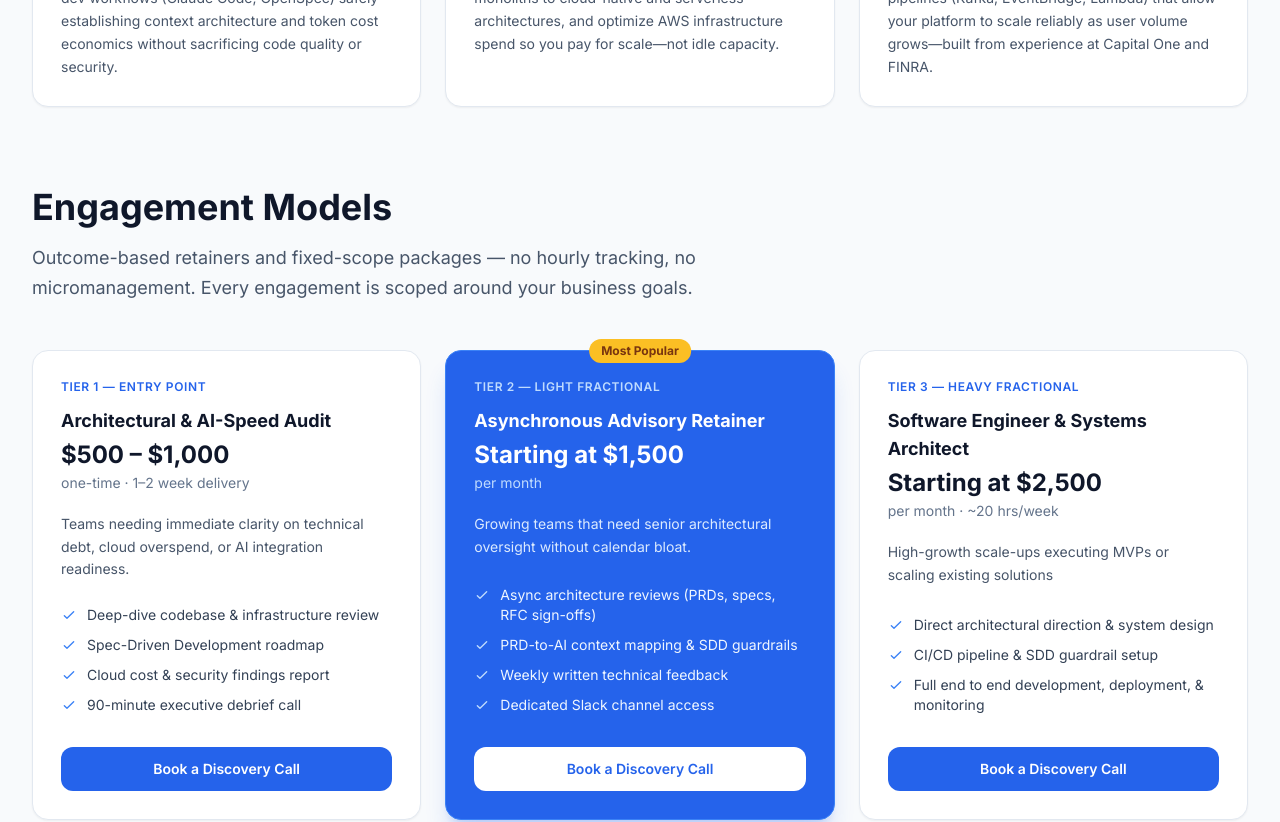
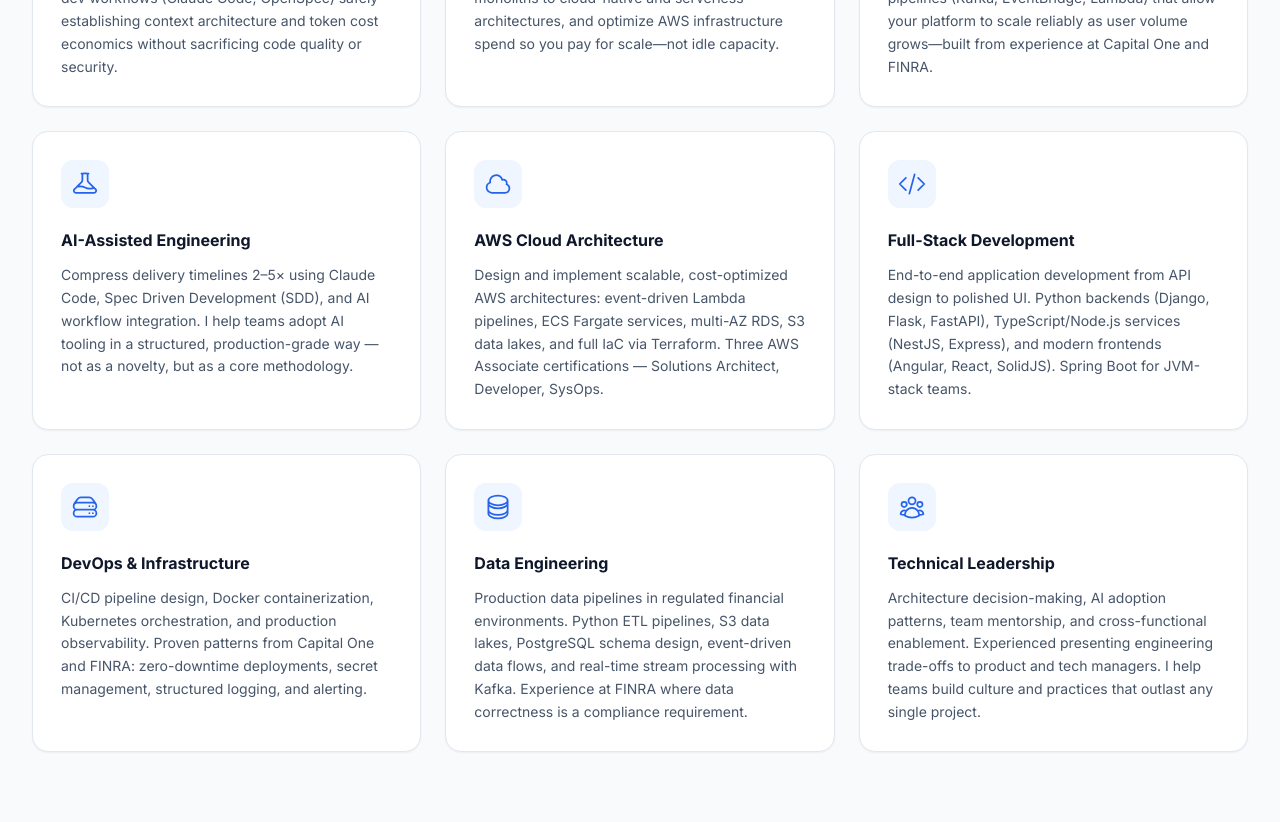
Before and after one commit to ryanwaite28/rmwllc-consulting, a Next.js app: page / in a window 1280 px wide. Shown: the part 1280-2102 px from the top of the page. Built offline with nearby package versions, Linux system fonts and the light colour scheme.

Commit message:
fixup services; updated deploy

```diff
--- a/src/components/Services.tsx
+++ b/src/components/Services.tsx
@@ -7,7 +7,7 @@ const pillars = [
     ),
     title: 'AI Operations & Spec-Driven Development',
     description:
-      'We help your engineering team adopt AI-assisted dev workflows (Claude Code, OpenSpec) safely—establishing context architecture and token cost economics without sacrificing code quality or security.',
+      'I help your engineering team adopt AI-assisted dev workflows (Claude Code, OpenSpec) safely—establishing context architecture and token cost economics without sacrificing code quality or security.',
   },
   {
     icon: (
@@ -17,7 +17,7 @@ const pillars = [
     ),
     title: 'Cloud Modernization & Cost Optimization',
     description:
-      'We untangle legacy technical debt, migrate monoliths to cloud-native and serverless architectures, and optimize AWS infrastructure spend so you pay for scale—not idle capacity.',
+      'I untangle legacy technical debt, migrate monoliths to cloud-native and serverless architectures, and optimize AWS infrastructure spend so you pay for scale—not idle capacity.',
   },
   {
     icon: (
@@ -27,7 +27,74 @@ const pillars = [
     ),
     title: 'Event-Driven & Scalable Backends',
     description:
-      'We design decoupled, event-driven streaming pipelines (Kafka, EventBridge, Lambda) that allow your platform to scale reliably as user volume grows—built from experience at Capital One and FINRA.',
+      'I design decoupled, event-driven streaming pipelines (Kafka, EventBridge, Lambda) that allow your platform to scale reliably as user volume grows—built from experience at Capital One and FINRA.',
+  },
+  //
+  {
+    icon: (
+      <svg className="w-7 h-7" fill="none" stroke="currentColor" viewBox="0 0 24 24">
+        <path strokeLinecap="round" strokeLinejoin="round" strokeWidth={1.5} d="M9.75 3.104v5.714a2.25 2.25 0 01-.659 1.591L5 14.5M9.75 3.104c-.251.023-.501.05-.75.082m.75-.082a24.301 24.301 0 014.5 0m0 0v5.714c0 .597.237 1.17.659 1.591L19.8 15.3M14.25 3.104c.251.023.501.05.75.082M19.8 15.3l-1.57.393A9.065 9.065 0 0112 15a9.065 9.065 0 00-6.23-.693L5 14.5m14.8.8l1.402 1.402c1 1 .03 2.798-1.402 2.798H4.2c-1.432 0-2.402-1.798-1.402-2.798L4.2 15.3" />
+      </svg>
+    ),
+    title: 'AI-Assisted Engineering',
+    description:
+      'Compress delivery timelines 2–5× using Claude Code, Spec Driven Development (SDD), and AI workflow integration. I help teams adopt AI tooling in a structured, production-grade way — not as a novelty, but as a core methodology.',
+    tags: ['Claude Code', 'SDD / OpenSpec', 'Prompt Engineering', 'AI Ops'],
+  },
+  {
+    icon: (
+      <svg className="w-7 h-7" fill="none" stroke="currentColor" viewBox="0 0 24 24">
+        <path strokeLinecap="round" strokeLinejoin="round" strokeWidth={1.5} d="M2.25 15a4.5 4.5 0 004.5 4.5H18a3.75 3.75 0 001.332-7.257 3 3 0 00-3.758-3.848 5.25 5.25 0 00-10.233 2.33A4.502 4.502 0 002.25 15z" />
+      </svg>
+    ),
+    title: 'AWS Cloud Architecture',
+    description:
+      'Design and implement scalable, cost-optimized AWS architectures: event-driven Lambda pipelines, ECS Fargate services, multi-AZ RDS, S3 data lakes, and full IaC via Terraform. Three AWS Associate certifications — Solutions Architect, Developer, SysOps.',
+    tags: ['Lambda', 'ECS', 'Terraform', 'EventBridge', 'SQS/SNS', 'CDK'],
+  },
+  {
+    icon: (
+      <svg className="w-7 h-7" fill="none" stroke="currentColor" viewBox="0 0 24 24">
+        <path strokeLinecap="round" strokeLinejoin="round" strokeWidth={1.5} d="M17.25 6.75L22.5 12l-5.25 5.25m-10.5 0L1.5 12l5.25-5.25m7.5-3l-4.5 16.5" />
+      </svg>
+    ),
+    title: 'Full-Stack Development',
+    description:
+      'End-to-end application development from API design to polished UI. Python backends (Django, Flask, FastAPI), TypeScript/Node.js services (NestJS, Express), and modern frontends (Angular, React, SolidJS). Spring Boot for JVM-stack teams.',
+    tags: ['Python', 'TypeScript', 'Node.js', 'Angular', 'React', 'Spring Boot'],
+  },
+  {
+    icon: (
+      <svg className="w-7 h-7" fill="none" stroke="currentColor" viewBox="0 0 24 24">
+        <path strokeLinecap="round" strokeLinejoin="round" strokeWidth={1.5} d="M5.25 14.25h13.5m-13.5 0a3 3 0 01-3-3m3 3a3 3 0 100 6h13.5a3 3 0 100-6m-16.5-3a3 3 0 013-3h13.5a3 3 0 013 3m-19.5 0a4.5 4.5 0 01.9-2.7L5.737 5.1a3.375 3.375 0 012.7-1.35h7.126c1.062 0 2.062.5 2.7 1.35l2.587 3.45a4.5 4.5 0 01.9 2.7m0 0a3 3 0 01-3 3m0 3h.008v.008h-.008v-.008zm0-6h.008v.008h-.008v-.008zm-3 6h.008v.008h-.008v-.008zm0-6h.008v.008h-.008v-.008z" />
+      </svg>
+    ),
+    title: 'DevOps & Infrastructure',
+    description:
+      'CI/CD pipeline design, Docker containerization, Kubernetes orchestration, and production observability. Proven patterns from Capital One and FINRA: zero-downtime deployments, secret management, structured logging, and alerting.',
+    tags: ['Kubernetes', 'Docker', 'Jenkins', 'GitHub Actions', 'Prometheus'],
+  },
+  {
+    icon: (
+      <svg className="w-7 h-7" fill="none" stroke="currentColor" viewBox="0 0 24 24">
+        <path strokeLinecap="round" strokeLinejoin="round" strokeWidth={1.5} d="M20.25 6.375c0 2.278-3.694 4.125-8.25 4.125S3.75 8.653 3.75 6.375m16.5 0c0-2.278-3.694-4.125-8.25-4.125S3.75 4.097 3.75 6.375m16.5 0v11.25c0 2.278-3.694 4.125-8.25 4.125s-8.25-1.847-8.25-4.125V6.375m16.5 2.625c0 2.278-3.694 4.125-8.25 4.125s-8.25-1.847-8.25-4.125m16.5 5.625c0 2.278-3.694 4.125-8.25 4.125s-8.25-1.847-8.25-4.125" />
+      </svg>
+    ),
+    title: 'Data Engineering',
+    description:
+      'Production data pipelines in regulated financial environments. Python ETL pipelines, S3 data lakes, PostgreSQL schema design, event-driven data flows, and real-time stream processing with Kafka. Experience at FINRA where data correctness is a compliance requirement.',
+    tags: ['Python', 'PostgreSQL', 'S3', 'Kafka', 'ETL', 'Spark'],
+  },
+  {
+    icon: (
+      <svg className="w-7 h-7" fill="none" stroke="currentColor" viewBox="0 0 24 24">
+        <path strokeLinecap="round" strokeLinejoin="round" strokeWidth={1.5} d="M18 18.72a9.094 9.094 0 003.741-.479 3 3 0 00-4.682-2.72m.94 3.198l.001.031c0 .225-.012.447-.037.666A11.944 11.944 0 0112 21c-2.17 0-4.207-.576-5.963-1.584A6.062 6.062 0 016 18.719m12 0a5.971 5.971 0 00-.941-3.197m0 0A5.995 5.995 0 0012 12.75a5.995 5.995 0 00-5.058 2.772m0 0a3 3 0 00-4.681 2.72 8.986 8.986 0 003.74.477m.94-3.197a5.971 5.971 0 00-.94 3.197M15 6.75a3 3 0 11-6 0 3 3 0 016 0zm6 3a2.25 2.25 0 11-4.5 0 2.25 2.25 0 014.5 0zm-13.5 0a2.25 2.25 0 11-4.5 0 2.25 2.25 0 014.5 0z" />
+      </svg>
+    ),
+    title: 'Technical Leadership',
+    description:
+      'Architecture decision-making, AI adoption patterns, team mentorship, and cross-functional enablement. Experienced presenting engineering trade-offs to product and tech managers. I help teams build culture and practices that outlast any single project.',
+    tags: ['Architecture Review', 'AI Adoption', 'Mentorship', 'Escalation Support'],
   },
 ]
 
```
